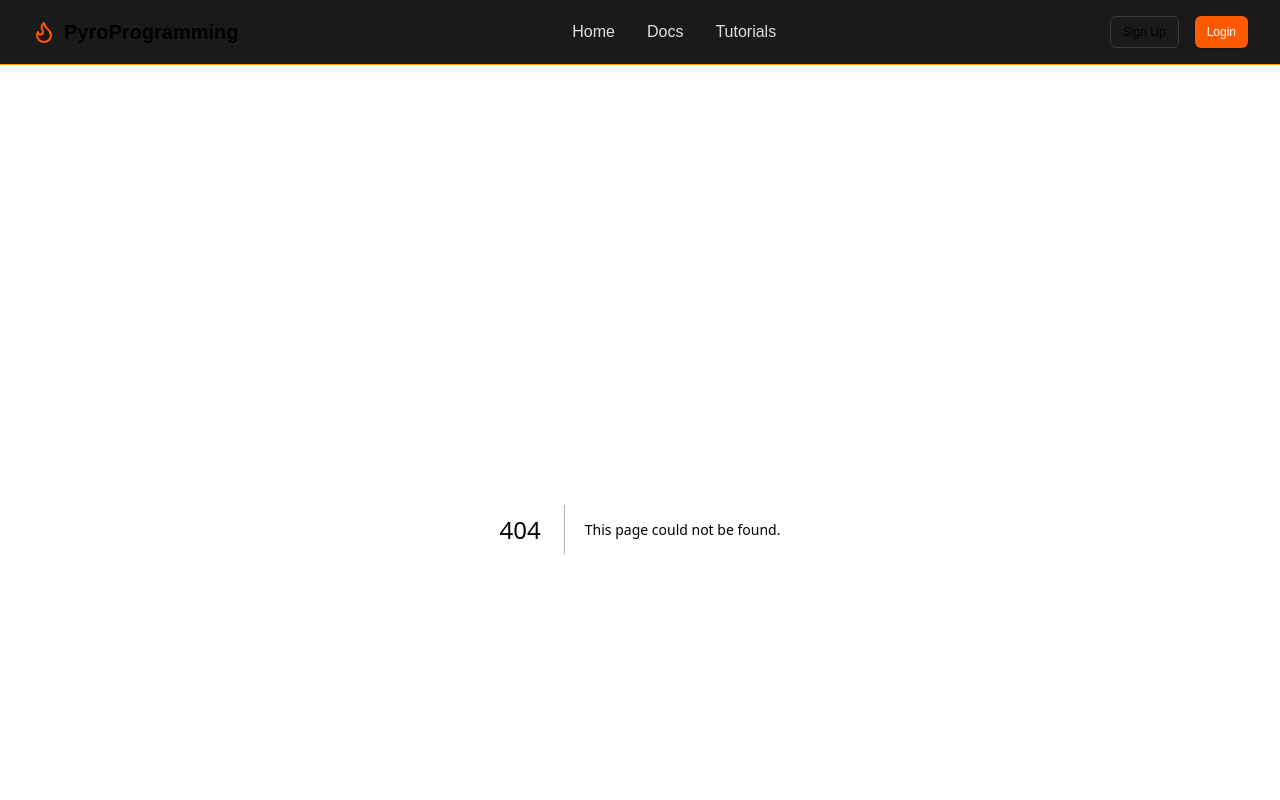
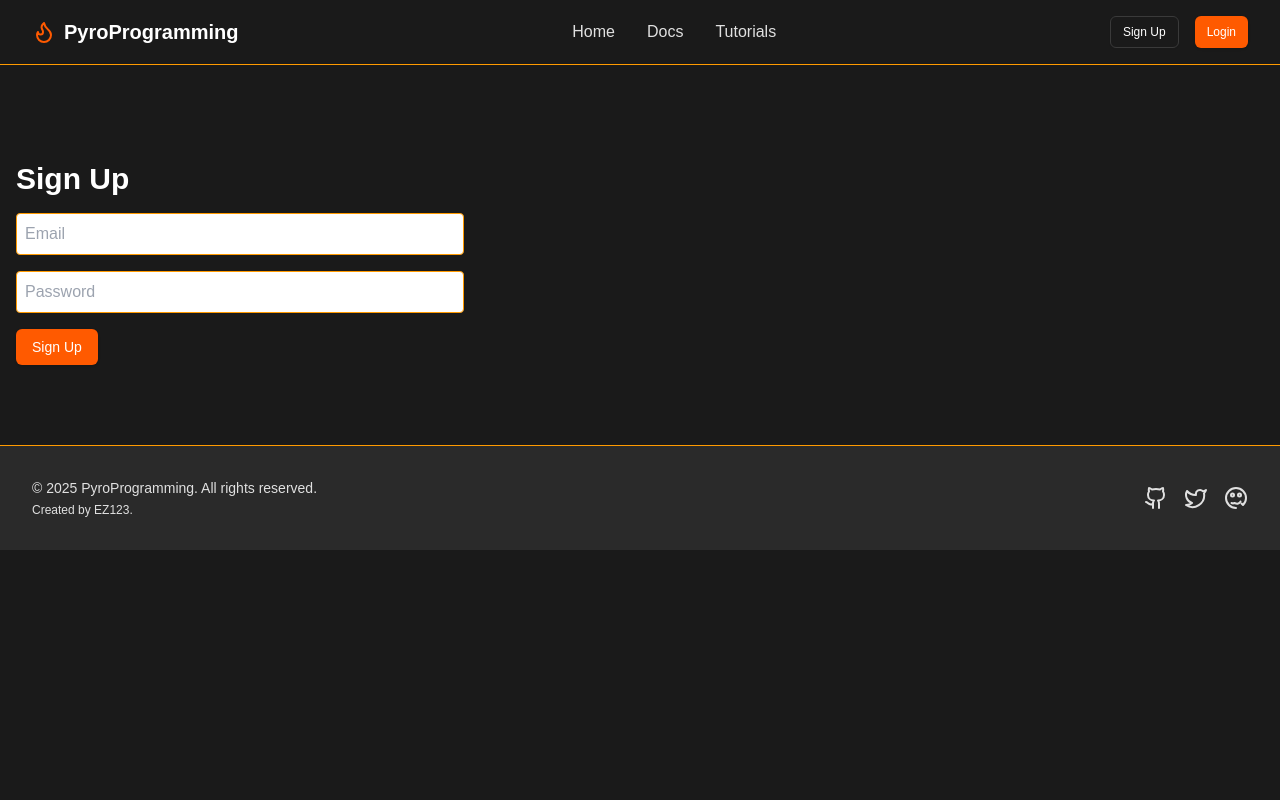
Before and after one commit to 321EZ123/PyroProgramming, a Next.js app: page /signup in a window 1280 px wide. Before the commit this address had no page. Shown: the top 800 px of the page. Built offline with nearby package versions, Linux system fonts and the light colour scheme.

Commit message:
Create page.tsx

```diff
--- /dev/null
+++ b/src/app/signup/page.tsx
@@ -0,0 +1,39 @@
+"use client";
+
+import { useState } from "react";
+import { Button } from "@/components/ui/button";
+
+export default function SignupPage() {
+  const [email, setEmail] = useState("");
+  const [password, setPassword] = useState("");
+
+  const handleSubmit = (e: React.FormEvent) => {
+    e.preventDefault();
+    alert(`Signed up as ${email}`);
+  };
+
+  return (
+    <div className="container mx-auto px-4 py-8">
+      <h1 className="text-3xl font-bold mb-4">Sign Up</h1>
+      <form onSubmit={handleSubmit} className="space-y-4 max-w-md">
+        <input
+          type="email"
+          placeholder="Email"
+          value={email}
+          onChange={(e) => setEmail(e.target.value)}
+          className="w-full p-2 border rounded"
+          required
+        />
+        <input
+          type="password"
+          placeholder="Password"
+          value={password}
+          onChange={(e) => setPassword(e.target.value)}
+          className="w-full p-2 border rounded"
+          required
+        />
+        <Button type="submit">Sign Up</Button>
+      </form>
+    </div>
+  );
+}
```
